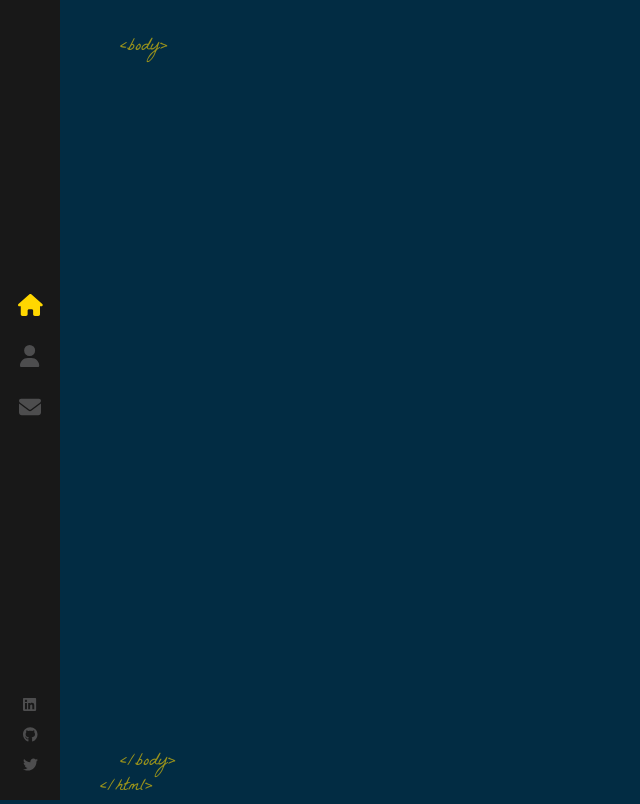
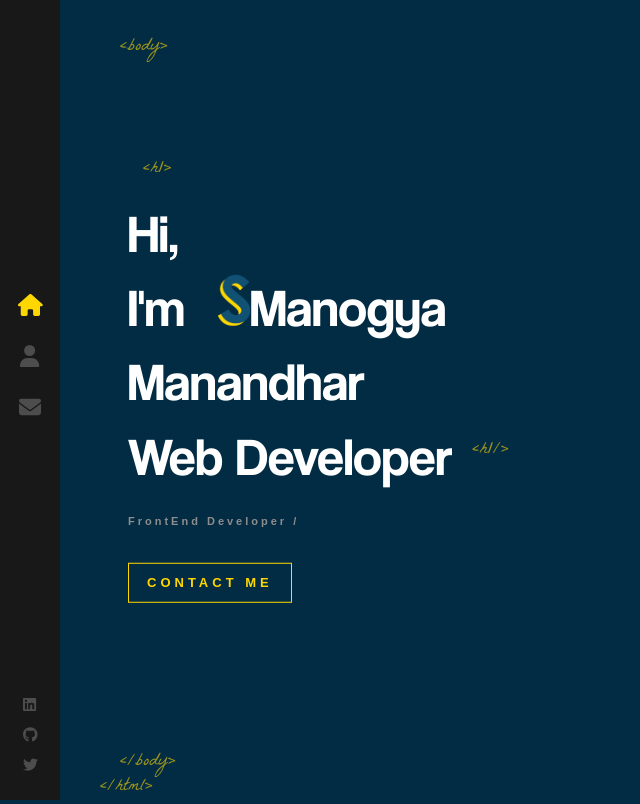
Before and after one commit to Manogya69/PersonalWebsite, a React (Create React App) app in the folder react-portfolio/: page / in a window 1280 px wide. Shown: the whole page, without its empty margins (0-640 px from the left). Built offline with nearby package versions, Linux system fonts and the light colour scheme.

Commit message:
added Route for homepage

```diff
--- a/react-portfolio/src/App.js
+++ b/react-portfolio/src/App.js
@@ -1,12 +1,15 @@
 import './App.scss';
 import {Routes, Route } from 'react-router-dom';
 import Layout from './components/Layout';
+import Home from './components/Home';
 
 function App() {
   return (
     <>
     <Routes>
-      <Route path='/' element={<Layout/>}/>
+      <Route path='/' element={<Layout/>}>
+        <Route index element={<Home/>}/>
+        </Route>
       </Routes></>
   );
 }
```
